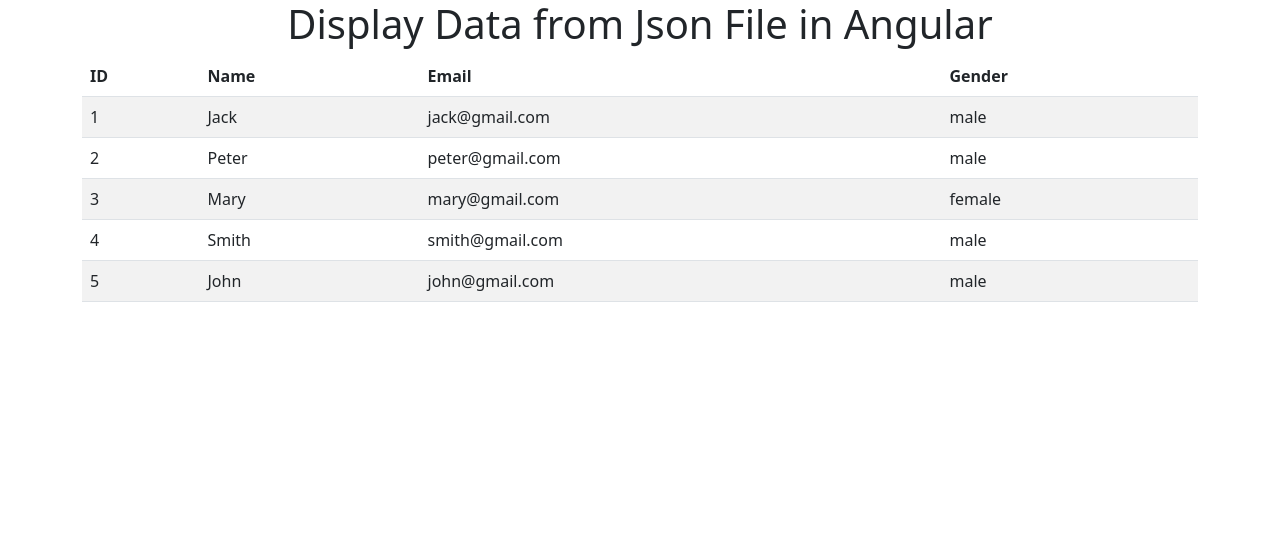
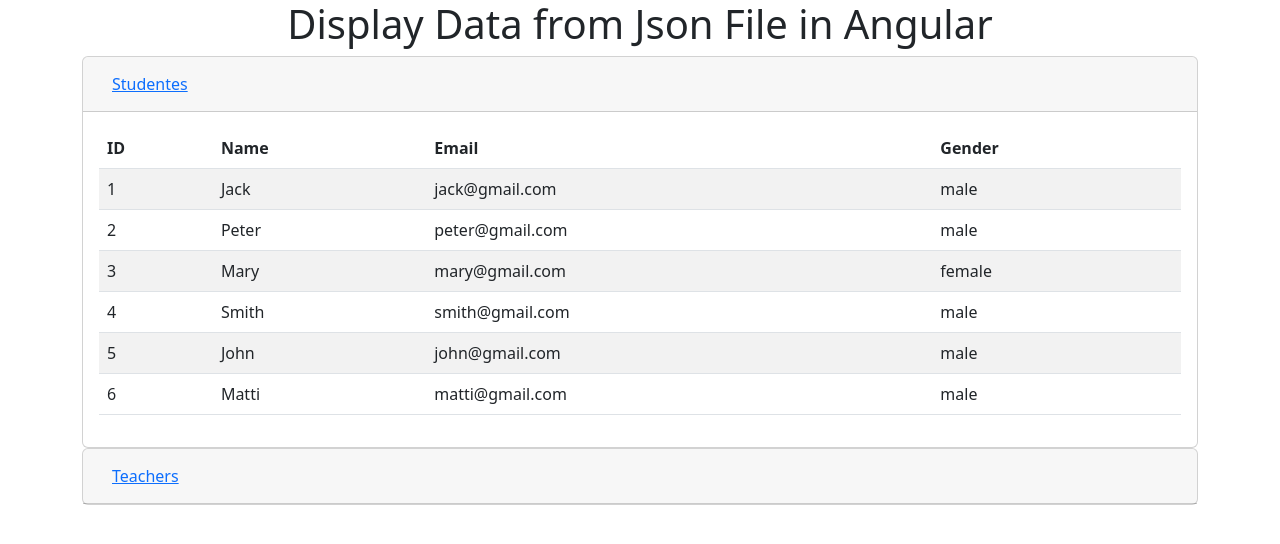
Before and after one commit to Suvikan/angular-with-json, an Angular app: page / in a window 1280 px wide. Shown: the top 544 px of the page. Built offline with nearby package versions, Linux system fonts and the light colour scheme.

Commit message:
add popperjs

```diff
--- a/angular.json
+++ b/angular.json
@@ -29,7 +29,8 @@
               "src/styles.css"
             ],
             "scripts": [
-              "node_modules/bootstrap/dist/js/bootstrap.min.js"
+              "node_modules/bootstrap/dist/js/bootstrap.min.js",
+              "node_modules/@popperjs/core/dist/umd/popper.min.js"
             ]
           },
           "configurations": {
--- a/package.json
+++ b/package.json
@@ -18,6 +18,7 @@
     "@angular/platform-browser": "^15.1.0",
     "@angular/platform-browser-dynamic": "^15.1.0",
     "@angular/router": "^15.1.0",
+    "@popperjs/core": "^2.11.6",
     "bootstrap": "^5.2.3",
     "rxjs": "~7.8.0",
     "tslib": "^2.3.0",
--- a/src/app/app.component.html
+++ b/src/app/app.component.html
@@ -1,6 +1,96 @@
 <div class="container">
+  <h1 class="text-center">Display Data from Json File in Angular</h1>
 
-  <h1 class="text-center"> Display Data from Json File in Angular </h1>
+  <div id="accordion">
+    <div class="card">
+      <div class="card-header" id="headingOne">
+        <h5 class="mb-0">
+          <button
+            class="btn btn-link"
+            data-toggle="collapse"
+            data-target="#collapseOne"
+            aria-expanded="true"
+            aria-controls="collapseOne"
+          >
+            Studentes
+          </button>
+        </h5>
+      </div>
+
+      <div
+        id="collapseOne"
+        class="collapse show"
+        aria-labelledby="headingOne"
+        data-parent="#accordion"
+      >
+        <div class="card-body">
+          <table class="table table-striped">
+            <thead>
+              <tr>
+                <th>ID</th>
+                <th>Name</th>
+                <th>Email</th>
+                <th>Gender</th>
+              </tr>
+            </thead>
+            <tbody>
+              <tr *ngFor="let student of students">
+                <td>{{ student.id }}</td>
+                <td>{{ student.name }}</td>
+                <td>{{ student.email }}</td>
+                <td>{{ student.gender }}</td>
+              </tr>
+            </tbody>
+          </table>
+        </div>
+      </div>
+    </div>
+    <div class="card">
+      <div class="card-header" id="headingTwo">
+        <h5 class="mb-0">
+          <button
+            class="btn btn-link collapsed"
+            data-toggle="collapse"
+            data-target="#collapseTwo"
+            aria-expanded="false"
+            aria-controls="collapseTwo"
+          >
+            Teachers
+          </button>
+        </h5>
+      </div>
+      <div
+        id="collapseTwo"
+        class="collapse"
+        aria-labelledby="headingTwo"
+        data-parent="#accordion"
+      >
+        <div class="card-body">
+          <table class="table table-striped table-dark">
+            <thead>
+              <tr>
+                <th>ID</th>
+                <th>Name</th>
+                <th>Email</th>
+                <th>Gender</th>
+              </tr>
+            </thead>
+            <tbody>
+              <tr *ngFor="let teacher of teachers">
+                <td>{{ teacher.id }}</td>
+                <td>{{ teacher.name }}</td>
+                <td>{{ teacher.email }}</td>
+                <td>{{ teacher.gender }}</td>
+              </tr>
+            </tbody>
+          </table>
+        </div>
+      </div>
+    </div>
+  </div>
+</div>
+
+<!--
 
   <table class="table table-striped">
     <thead>
@@ -20,4 +110,24 @@
       </tr>
     </tbody>
   </table>
-</div>
+  <hr>
+
+  <table class="table table-striped table-dark">
+    <thead>
+        <tr>
+          <th>ID</th>
+          <th>Name</th>
+          <th>Email</th>
+          <th>Gender</th>
+        </tr>
+    </thead>
+    <tbody>
+      <tr *ngFor="let teacher of teachers">
+        <td>{{ teacher.id }}</td>
+        <td>{{ teacher.name }}</td>
+        <td>{{ teacher.email }}</td>
+        <td>{{ teacher.gender }}</td>
+      </tr>
+    </tbody>
+  </table>
+</div>  -->
--- a/src/app/app.component.ts
+++ b/src/app/app.component.ts
@@ -1,7 +1,15 @@
 import { Component } from '@angular/core';
 import studentsData from 'src/assets/json/students.json';
+import teachersData from 'src/assets/json/teachers.json';
 
 interface Student {
+  id: Number;
+  name: String;
+  email: String;
+  gender: String;
+}
+
+interface Teacher {
   id: Number;
   name: String;
   email: String;
@@ -17,4 +25,5 @@
   title = 'angular-with-json';
 
   students:Student[] = studentsData;
+  teachers:Teacher[] = teachersData;
 }
--- a/src/assets/json/students.json
+++ b/src/assets/json/students.json
@@ -28,5 +28,11 @@
     "name": "John",
     "email": "john@gmail.com",
     "gender": "male"
+  },
+  {
+    "id": 6,
+    "name": "Matti",
+    "email": "matti@gmail.com",
+    "gender": "male"
   }
 ]
--- /dev/null
+++ b/src/assets/json/teachers.json
@@ -0,0 +1,26 @@
+[
+  {
+    "id": 1,
+    "name": "Mr Stark",
+    "email": "stark@gmail.com",
+    "gender": "male"
+  },
+  {
+    "id": 2,
+    "name": "Mr Holmes",
+    "email": "holmes@gmail.com",
+    "gender": "male"
+  },
+  {
+    "id": 3,
+    "name": "Mrs Pots",
+    "email": "pots@gmail.com",
+    "gender": "female"
+  },
+  {
+    "id": 4,
+    "name": "Mr Smith",
+    "email": "smith@gmail.com",
+    "gender": "male"
+  }
+]
```
Also changed, not shown: 1 other file (tests, documents, lock files or other folders).
